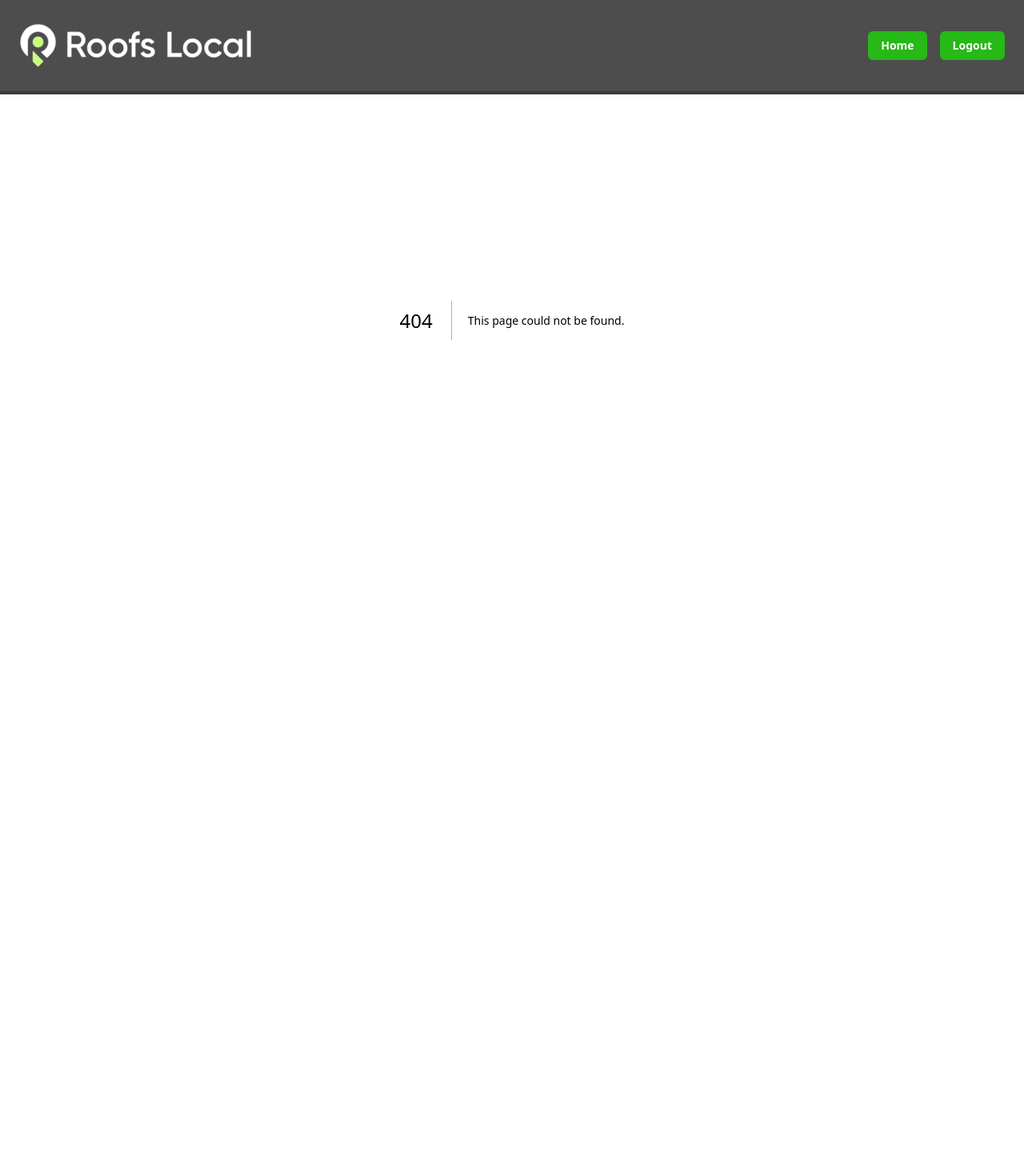
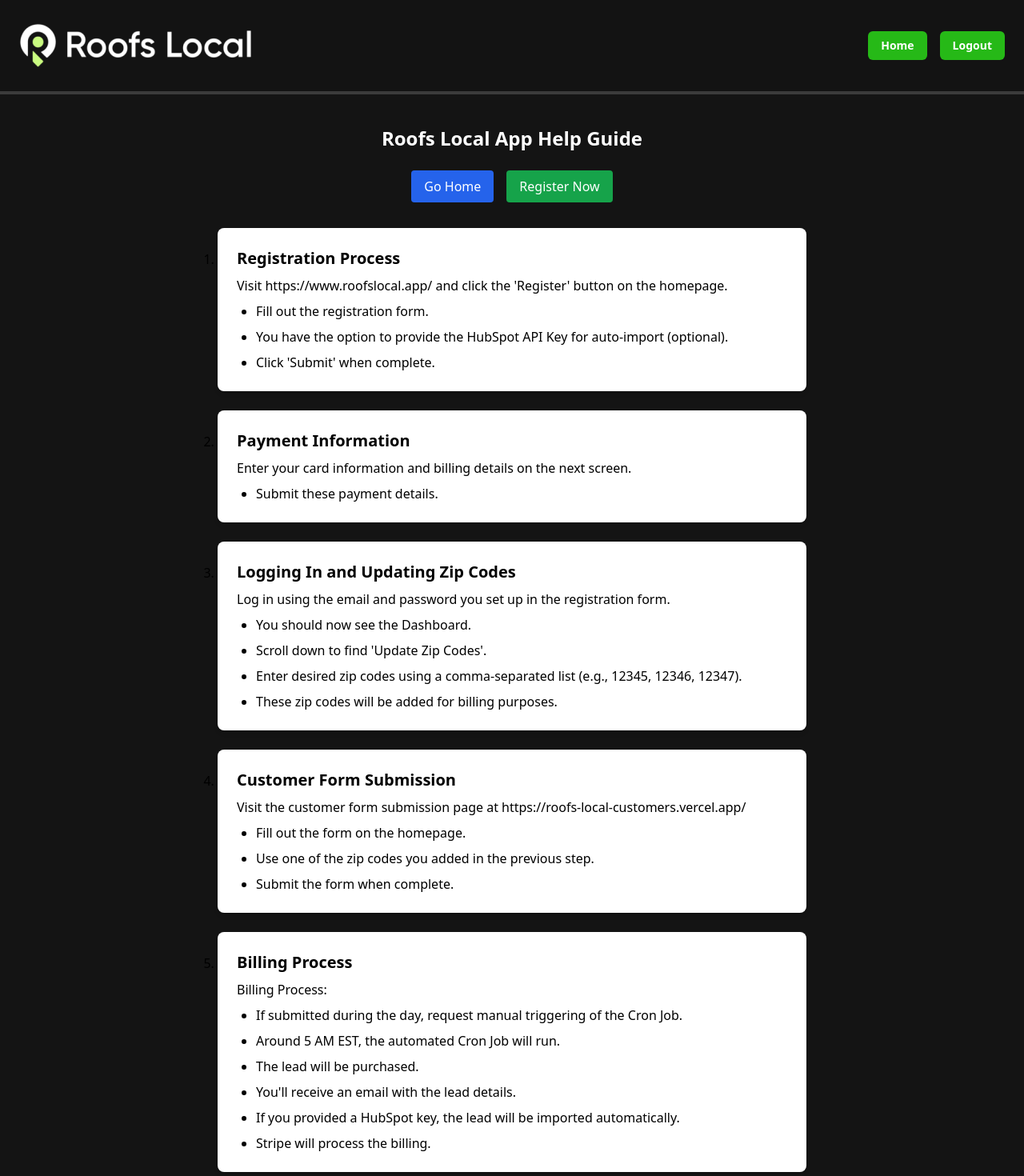
Before and after one commit to Salty-s-Media/RoofsLocal, a Next.js app: page /help in a window 1280 px wide. Before the commit this address had no page. Shown: the top 1470 px of the page at 80% size. Before the commit the page ends 852 px from the top, so only its background shows below. Built offline with nearby package versions, Linux system fonts and the light colour scheme.

Commit message:
create help page

```diff
--- a/_components/home/Navbar.tsx
+++ b/_components/home/Navbar.tsx
@@ -8,6 +8,7 @@
 export default function Navbar() {
   const router = useRouter();
   const [isHome, setIsHome] = React.useState(false);
+
   useEffect(() => {
     setIsHome(router.pathname !== "/");
   }, [router.pathname]);
--- /dev/null
+++ b/src/pages/help.tsx
@@ -0,0 +1,123 @@
+import Link from "next/link";
+
+export default function HelpPage() {
+  return (
+    <div className="min-h-screen w-full justify-center flex flex-col items-center bg-bgD">
+      <div className="container mx-auto px-4 py-8 max-w-3xl mt-[125px]">
+        <h2 className="text-2xl font-semibold text-center mb-6">
+          Roofs Local App Help Guide
+        </h2>
+
+        <div className="flex justify-center space-x-4 mb-8">
+          <Link
+            href="/"
+            className="bg-blue-600 hover:bg-blue-800 text-white font-medium py-2 px-4 rounded transition-colors duration-300"
+          >
+            Go Home
+          </Link>
+          <Link
+            href="/contractor"
+            className="bg-green-600 hover:bg-green-800 text-white font-medium py-2 px-4 rounded transition-colors duration-300"
+          >
+            Register Now
+          </Link>
+        </div>
+
+        <ol className="text-blk list-decimal space-y-6">
+          <li className="bg-white rounded-lg shadow-md p-6">
+            <h3 className="text-xl font-semibold mb-2">Registration Process</h3>
+            <p className="mb-2">
+              Visit{" "}
+              <a
+                href="https://www.roofslocal.app/"
+                target="_blank"
+                rel="noopener noreferrer"
+              >
+                https://www.roofslocal.app/
+              </a>{" "}
+              and click the 'Register' button on the homepage.
+            </p>
+            <ul className="list-disc pl-6 space-y-2">
+              <li>Fill out the registration form.</li>
+              <li>
+                You have the option to provide the HubSpot API Key for
+                auto-import (optional).
+              </li>
+              <li>Click 'Submit' when complete.</li>
+            </ul>
+          </li>
+
+          <li className="bg-white rounded-lg shadow-md p-6">
+            <h3 className="text-xl font-semibold mb-2">Payment Information</h3>
+            <p className="mb-2">
+              Enter your card information and billing details on the next
+              screen.
+            </p>
+            <ul className="list-disc pl-6 space-y-2">
+              <li>Submit these payment details.</li>
+            </ul>
+          </li>
+
+          <li className="bg-white rounded-lg shadow-md p-6">
+            <h3 className="text-xl font-semibold mb-2">
+              Logging In and Updating Zip Codes
+            </h3>
+            <p className="mb-2">
+              Log in using the email and password you set up in the registration
+              form.
+            </p>
+            <ul className="list-disc pl-6 space-y-2">
+              <li>You should now see the Dashboard.</li>
+              <li>Scroll down to find 'Update Zip Codes'.</li>
+              <li>
+                Enter desired zip codes using a comma-separated list (e.g.,
+                12345, 12346, 12347).
+              </li>
+              <li>These zip codes will be added for billing purposes.</li>
+            </ul>
+          </li>
+
+          <li className="bg-white rounded-lg shadow-md p-6">
+            <h3 className="text-xl font-semibold mb-2">
+              Customer Form Submission
+            </h3>
+            <p className="mb-2">
+              Visit the customer form submission page at{" "}
+              <a
+                href="https://roofs-local-customers.vercel.app/"
+                target="_blank"
+                rel="noopener noreferrer"
+              >
+                https://roofs-local-customers.vercel.app/
+              </a>
+            </p>
+            <ul className="list-disc pl-6 space-y-2">
+              <li>Fill out the form on the homepage.</li>
+              <li>Use one of the zip codes you added in the previous step.</li>
+              <li>Submit the form when complete.</li>
+            </ul>
+          </li>
+
+          <li className="bg-white rounded-lg shadow-md p-6">
+            <h3 className="text-xl font-semibold mb-2">Billing Process</h3>
+            <p className="mb-2">Billing Process:</p>
+            <ul className="list-disc pl-6 space-y-2">
+              <li>
+                If submitted during the day, request manual triggering of the
+                Cron Job.
+              </li>
+              <li>Around 5 AM EST, the automated Cron Job will run.</li>
+              <li>The lead will be purchased.</li>
+              <li>You'll receive an email with the lead details.</li>
+              <li>
+                If you provided a HubSpot key, the lead will be imported
+                automatically.
+              </li>
+              <li>Stripe will process the billing.</li>
+            </ul>
+          </li>
+        </ol>
+      </div>
+    </div>
+  );
+}
```
